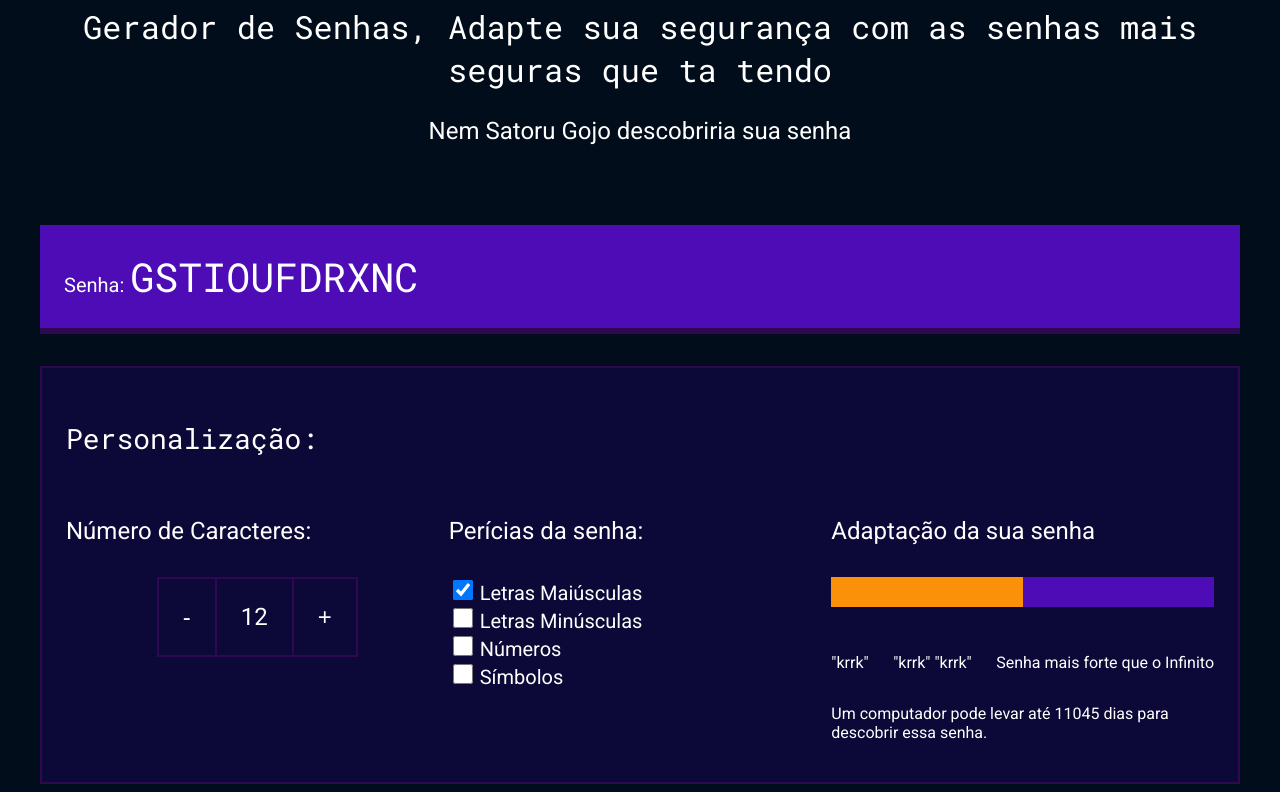
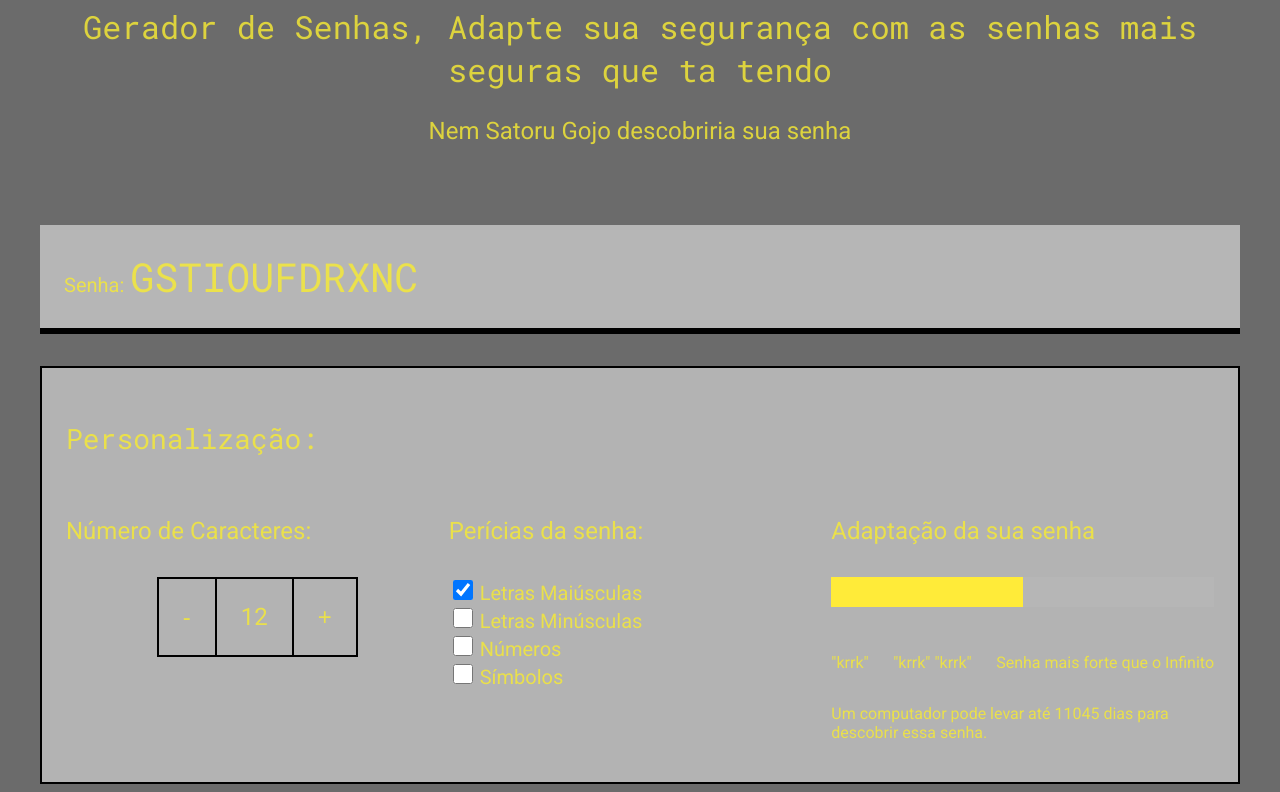
Before and after one commit to JoaoLucas1234567891011/mahoraga-s-butt, a plain HTML site: page index.html in a window 1280 px wide. Shown: the part 121-913 px from the top of the page. Drawn offline with Linux system fonts and the light colour scheme.

Commit message:
Update style.css

```diff
--- a/style.css
+++ b/style.css
@@ -1,11 +1,11 @@
 @import url('https://fonts.googleapis.com/css2?family=Roboto&family=Roboto+Mono&display=swap');
 
 :root{
-    --branco: white;
-    --cor-de-fundo: #010d1a;
-    --fundo-senha: #4d0cb6;
-    --fundo-texto: #0c0938;
-    --borda: #2f0753;
+    --branco: rgba(247, 234, 52, 0.815);
+    --cor-de-fundo: #6b6b6b;
+    --fundo-senha: #b6b6b6;
+    --fundo-texto: #b3b3b3;
+    --borda: #000000;
     --roboto: 'Roboto', sans-serif;
     --roboto-mono: 'Roboto Mono', monospace;
 }
@@ -128,14 +128,14 @@ label{
 }
 .fraca{
     width: 25%;
-    background-color: #d3e71b;
+    background-color: #fff491;
 }
 .media{
-    background-color: #fa9108;
+    background-color: #ffeb39;
     width: 50%;
 }
 .forte{
-    background-color: #ff0000;
+    background-color: #ffd000;
     width: 100%;
 }
 
```
